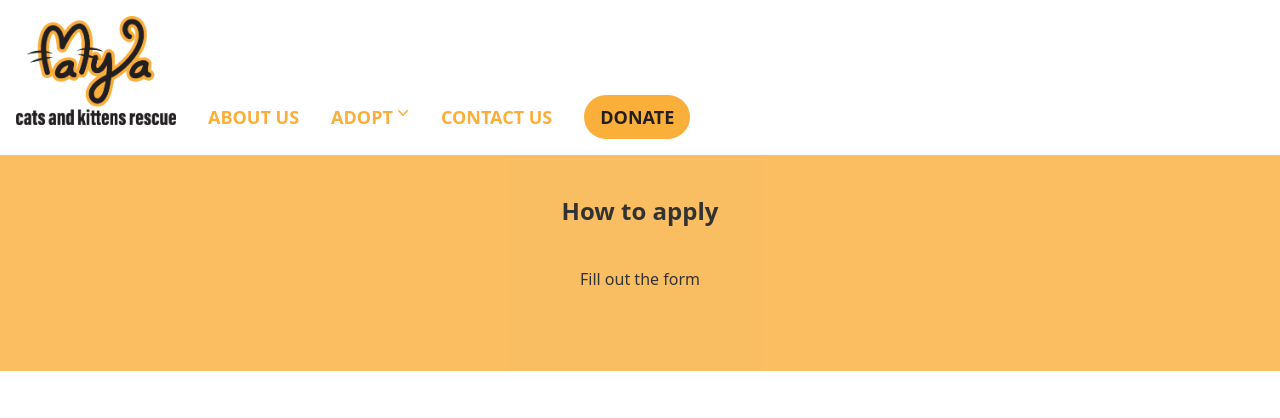
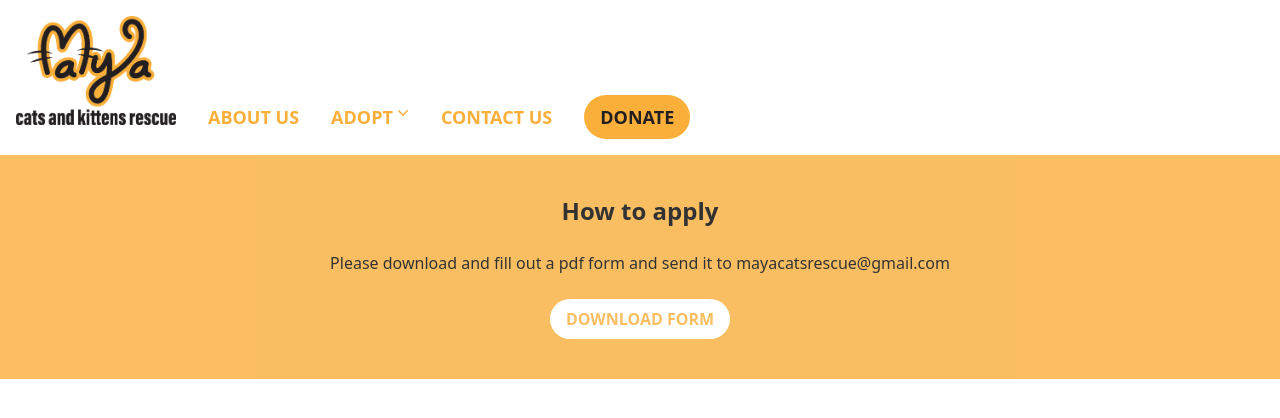
Before and after one commit to minha619/maya-cat-rescue, a React (Create React App) app: page /application in a window 1280 px wide. Shown: the top 418 px of the page. Built offline with nearby package versions, Linux system fonts and the light colour scheme.

Commit message:
adoption page image update

```diff
--- a/src/components/Adopt/index.js
+++ b/src/components/Adopt/index.js
@@ -7,10 +7,10 @@ function Adopt() {
             <div className="mt-2">
                 <div className="px-10 py-10 bg-bgyellow opacity-80 text-center font-sans">
                     <div className="flex">
-                        <div>
+                        <div className="w-5/12">
                             <img src={require(`../../assets/img/adopt-pic.jpg`)} alt="home-pic" />
                         </div>
-                        <div className="pl-6 pt-4">
+                        <div className="pl-6 pt-4 w-7/12">
                             <h1 className="font-bold text-2xl text-left"> Adopt </h1>
                             <p className="text-left pt-6">
                                 Thank you for considering a cat or kitten for adoption from Maya Cats and Kittens Rescue,Inc.
--- a/src/components/Application/index.js
+++ b/src/components/Application/index.js
@@ -5,9 +5,8 @@ function Application() {
             <div className="mt-2">
                 <div className="px-4 py-10 bg-bgyellow opacity-80 text-center font-sans">
                     <h1 className="font-bold text-2xl"> How to apply </h1>
-                    <p className="px-32 py-10">
-                       Fill out the form
-                    </p>
+                    <p className="pt-6">Please download and fill out a pdf form and send it to mayacatsrescue@gmail.com</p>
+                    <button onclick="" className="rounded-full bg-hoverwhite text-bgyellow px-4 py-2 mt-6 font-bold">  DOWNLOAD FORM </button>
                 </div>
             </div>
         </section>
```
